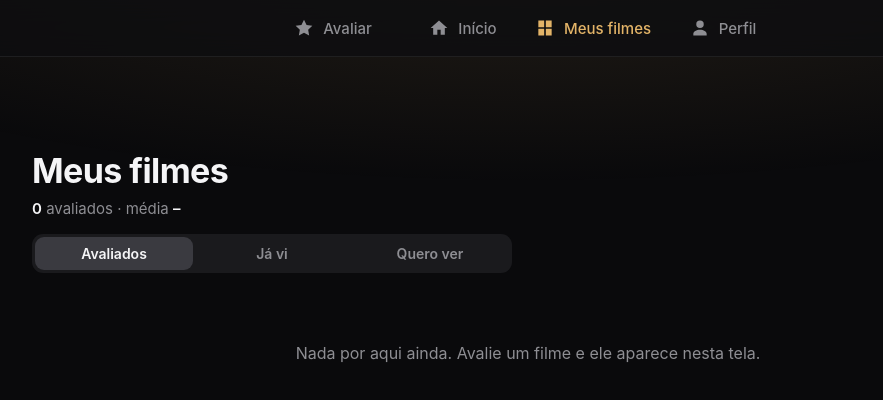
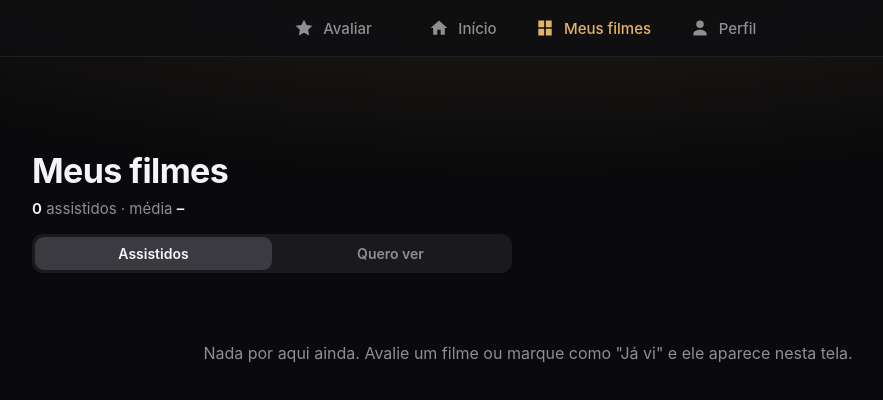
Before and after one commit to vinifvision/lanterninha, a React (Vite) app: page / in a window 1280 px wide. Both pictures are taken after a click on the button "Meus filmes". Shown: the top 400 px of the page, without its empty margins (112-995 px from the left). Built offline with nearby package versions, Linux system fonts and the light colour scheme.

Commit message:
feat: abas Assistidos e Quero ver em Meus filmes

```diff
--- a/src/components/FilmCard.tsx
+++ b/src/components/FilmCard.tsx
@@ -9,7 +9,7 @@ export function FilmCard({ film, onClick, delay = 0 }: { film: Film; onClick: ()
       <span className="ph">
         <Poster img={film.img} title={film.t} />
         {film.st
-          ? <span className="bdg tag">{film.st === 'want' && film.by ? 'de ' + film.by : STATE[film.st]}</span>
+          ? <span className="bdg tag">{film.st === 'want' ? (film.by ? 'de ' + film.by : STATE.want) : 'sem nota'}</span>
           : <span className="bdg">{(film.n || 0) > 1 ? '↻ ' : ''}★ {fmt(film.s || 0)}</span>}
       </span>
     </button>
--- a/src/screens/Library.tsx
+++ b/src/screens/Library.tsx
@@ -1,4 +1,4 @@
-// Aba Meus filmes: avaliados (em diário ou por nota), já vistos e a fila, com busca.
+// Aba Meus filmes: assistidos (com ou sem nota, em diário ou por nota) e a fila, com busca.
 import { useState } from 'react';
 import { FilmCard } from '../components/FilmCard';
 import { Poster } from '../components/Poster';
@@ -8,17 +8,16 @@ import { fmt, MONTHS, pname } from '../lib/format';
 import type { Film } from '../lib/types';
 import { nav } from '../nav';
 
-type LibTab = 'rated' | 'seen' | 'want';
+type LibTab = 'watched' | 'want';
 type Sort = 'recent' | 'nota' | 'menor';
 
 // As escolhas da tela ficam guardadas enquanto a pessoa passeia pelo app.
-const view = { tab: 'rated' as LibTab, sort: 'recent' as Sort, star: 0, q: '' };
-export const resetLibraryView = () => { view.tab = 'rated'; view.sort = 'recent'; view.star = 0; view.q = ''; };
+const view = { tab: 'watched' as LibTab, sort: 'recent' as Sort, star: 0, q: '' };
+export const resetLibraryView = () => { view.tab = 'watched'; view.sort = 'recent'; view.star = 0; view.q = ''; };
 
 const SORTS: [Sort, string][] = [['recent', 'Diário'], ['nota', 'Maior nota'], ['menor', 'Menor nota']];
 const EMPTY: Record<LibTab, string> = {
-  rated: 'Nada por aqui ainda. Avalie um filme e ele aparece nesta tela.',
-  seen: 'Aqui ficam os filmes que você viu mas não deu nota.',
+  watched: 'Nada por aqui ainda. Avalie um filme ou marque como "Já vi" e ele aparece nesta tela.',
   want: 'Aqui fica sua fila: o que você guardou e o que seus amigos indicaram.',
 };
 
@@ -32,7 +31,7 @@ export function Library() {
   Object.assign(view, { tab, sort, star, q });
 
   const rated = all.filter(isRated);
-  const count = { rated: rated.length, seen: all.filter((h) => h.st === 'seen').length, want: all.filter((h) => h.st === 'want').length };
+  const count = { rated: rated.length, watched: all.filter((h) => h.st !== 'want').length, want: all.filter((h) => h.st === 'want').length };
   const year = String(new Date().getFullYear());
   const avg = rated.length ? fmt(Math.round((rated.reduce((a, h) => a + h.s, 0) / rated.length) * 10) / 10) : '–';
   const thisYear = rated.filter((h) => (h.d || '').startsWith(year)).length;
@@ -42,17 +41,22 @@ export function Library() {
   const needle = q.trim().toLowerCase();
   const bucket = (h: Film) => Math.max(1, Math.floor(h.s || 0));
   const byTs = (a: Film, b: Film) => (b.ts || 0) - (a.ts || 0);
-  let list = all.filter((h) => (h.st || 'rated') === tab).filter((h) => !needle || h.t.toLowerCase().includes(needle) || (h.o || '').toLowerCase().includes(needle));
-  if (tab === 'rated') {
-    list = list.filter((h) => !star || bucket(h) === star);
-    if (sort === 'nota') list.sort((a, b) => (b.s || 0) - (a.s || 0) || byTs(a, b));
-    else if (sort === 'menor') list.sort((a, b) => (a.s || 0) - (b.s || 0) || byTs(a, b));
+  // Assistidos = avaliados + vistos sem nota
+  let list = all.filter((h) => (tab === 'want' ? h.st === 'want' : h.st !== 'want'))
+    .filter((h) => !needle || h.t.toLowerCase().includes(needle) || (h.o || '').toLowerCase().includes(needle));
+  if (tab === 'watched') {
+    // star: 0 = todas, 1 a 5 = faixa de nota, -1 = sem nota
+    list = list.filter((h) => !star || (star === -1 ? !isRated(h) : isRated(h) && bucket(h) === star));
+    // Nas ordens por nota, quem não tem nota vai para o fim
+    const val = (h: Film, none: number) => (isRated(h) ? h.s : none);
+    if (sort === 'nota') list.sort((a, b) => val(b, -1) - val(a, -1) || byTs(a, b));
+    else if (sort === 'menor') list.sort((a, b) => val(a, 99) - val(b, 99) || byTs(a, b));
     else list.sort((a, b) => (b.d || '').localeCompare(a.d || '') || byTs(a, b));
   } else list.sort(byTs);
 
   // No diário, os filmes são agrupados pelo mês em que foram vistos
   const groups: { key: string; items: Film[] }[] = [];
-  if (tab === 'rated' && sort === 'recent') {
+  if (tab === 'watched' && sort === 'recent') {
     list.forEach((h) => {
       const k = h.d ? h.d.slice(0, 7) : '';
       const last = groups[groups.length - 1];
@@ -60,28 +64,27 @@ export function Library() {
     });
   }
   const card = (h: Film, i: number) => <FilmCard key={fkey(h)} film={h} delay={Math.min(i, 12) * 25} onClick={() => nav.openFilm(h)} />;
-  const emptyMsg = needle ? 'Nenhum filme com esse nome.' : tab === 'rated' && star ? 'Nenhum filme com essa nota.' : EMPTY[tab];
+  const emptyMsg = needle ? 'Nenhum filme com esse nome.' : tab === 'watched' && star ? (star === -1 ? 'Todos os seus filmes têm nota.' : 'Nenhum filme com essa nota.') : EMPTY[tab];
 
   return (
     <div className="screen">
       <h1>Meus filmes</h1>
       <p className="lsum">
-        <b>{count.rated}</b> {count.rated === 1 ? 'avaliado' : 'avaliados'} · média <b>{avg}</b>
+        <b>{count.watched}</b> {count.watched === 1 ? 'assistido' : 'assistidos'} · média <b>{avg}</b>
         {thisYear > 0 && <> · <b>{thisYear}</b> em {year}</>}
       </p>
       {all.length > 5 && (
         <input type="text" className="lq" id="lq" placeholder="Buscar nos meus filmes" value={q} onChange={(e) => setQ(e.target.value)} autoComplete="off" autoCorrect="off" spellCheck={false} />
       )}
       <div className="seg">
-        <button className={tab === 'rated' ? 'on' : ''} data-t="rated" onClick={() => setTab('rated')}>Avaliados</button>
-        <button className={tab === 'seen' ? 'on' : ''} data-t="seen" onClick={() => setTab('seen')}>Já vi{count.seen ? ' · ' + count.seen : ''}</button>
+        <button className={tab === 'watched' ? 'on' : ''} data-t="watched" onClick={() => setTab('watched')}>Assistidos{count.watched ? ' · ' + count.watched : ''}</button>
         <button className={tab === 'want' ? 'on' : ''} data-t="want" onClick={() => setTab('want')}>Quero ver{queueTotal ? ' · ' + queueTotal : ''}</button>
       </div>
-      {tab === 'rated' && count.rated > 0 && (
+      {tab === 'watched' && count.watched > 0 && (
         <div className="chipsf">
           {SORTS.map(([k, label]) => <button key={k} data-s={k} className={sort === k ? 'on' : ''} onClick={() => setSort(k)}>{label}</button>)}
           <span style={{ width: 1, background: 'var(--card2)', flex: 'none', margin: '6px 2px' }} />
-          {[0, 5, 4, 3, 2, 1].map((n) => <button key={n} data-n={n} className={star === n ? 'on' : ''} onClick={() => setStar(n)}>{n ? '★ ' + n : 'Todas'}</button>)}
+          {[0, 5, 4, 3, 2, 1, ...(count.watched > count.rated ? [-1] : [])].map((n) => <button key={n} data-n={n} className={star === n ? 'on' : ''} onClick={() => setStar(n)}>{n === -1 ? 'Sem nota' : n ? '★ ' + n : 'Todas'}</button>)}
         </div>
       )}
 
```
Also changed, not shown: 1 other file (tests, documents, lock files or other folders).
